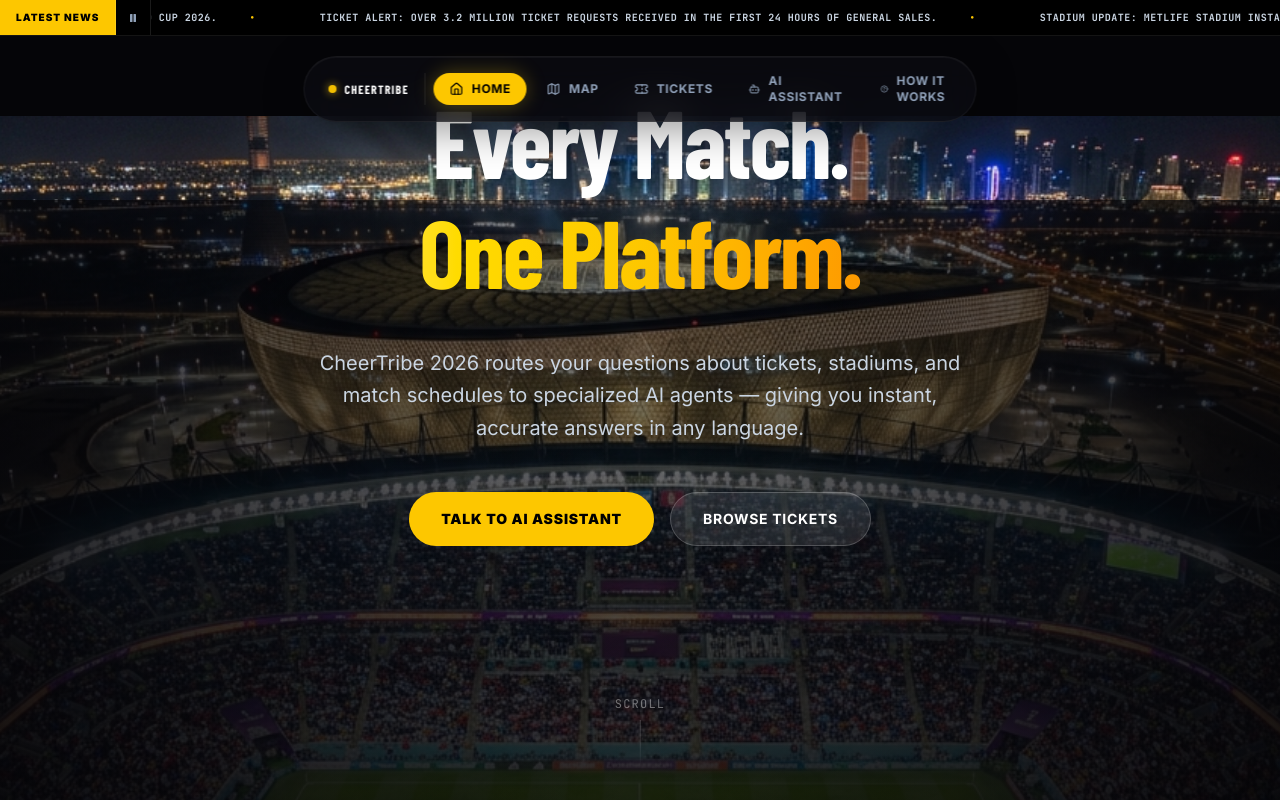
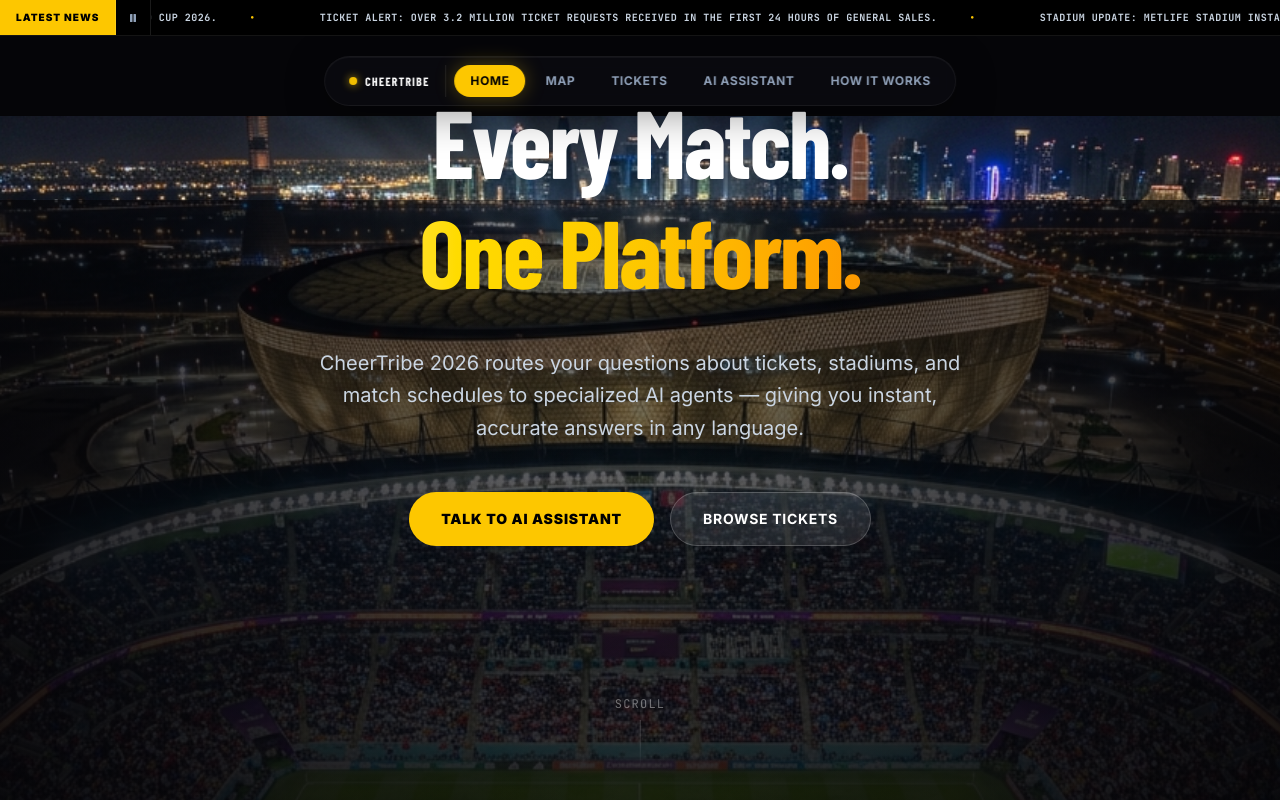
Before and after one commit to z99wE/goalxers, a React (Vite) app: page / in a window 1280 px wide. Shown: the top 800 px of the page. Built offline with nearby package versions, Linux system fonts and the light colour scheme; a web font is replaced by a local one.

Commit message:
docs: Rewrite README with detailed Code Quality, Security, Efficiency, Testing, and Accessibility sections; remove nav icons

```diff
--- a/src/components/Navigation.tsx
+++ b/src/components/Navigation.tsx
@@ -1,14 +1,14 @@
 import { motion } from 'framer-motion';
 import { NavLink } from 'react-router-dom';
-import { Home, Map, Ticket, Bot, HelpCircle } from 'lucide-react';
+
 
 export default function Navigation() {
   const navItems = [
-    { name: 'Home', path: '/', icon: Home },
-    { name: 'Map', path: '/map', icon: Map },
-    { name: 'Tickets', path: '/tickets', icon: Ticket },
-    { name: 'AI Assistant', path: '/assistant', icon: Bot },
-    { name: 'How it Works', path: '/how-it-works', icon: HelpCircle },
+    { name: 'Home', path: '/' },
+    { name: 'Map', path: '/map' },
+    { name: 'Tickets', path: '/tickets' },
+    { name: 'AI Assistant', path: '/assistant' },
+    { name: 'How it Works', path: '/how-it-works' },
   ];
 
   return (
@@ -37,8 +37,7 @@ export default function Navigation() {
           `}
           aria-label={`Navigate to ${item.name}`}
         >
-          <item.icon size={14} />
-          <span className="hidden md:inline">{item.name}</span>
+          {item.name}
         </NavLink>
       ))}
     </motion.nav>
```
Also changed, not shown: 1 other file (tests, documents, lock files or other folders).
